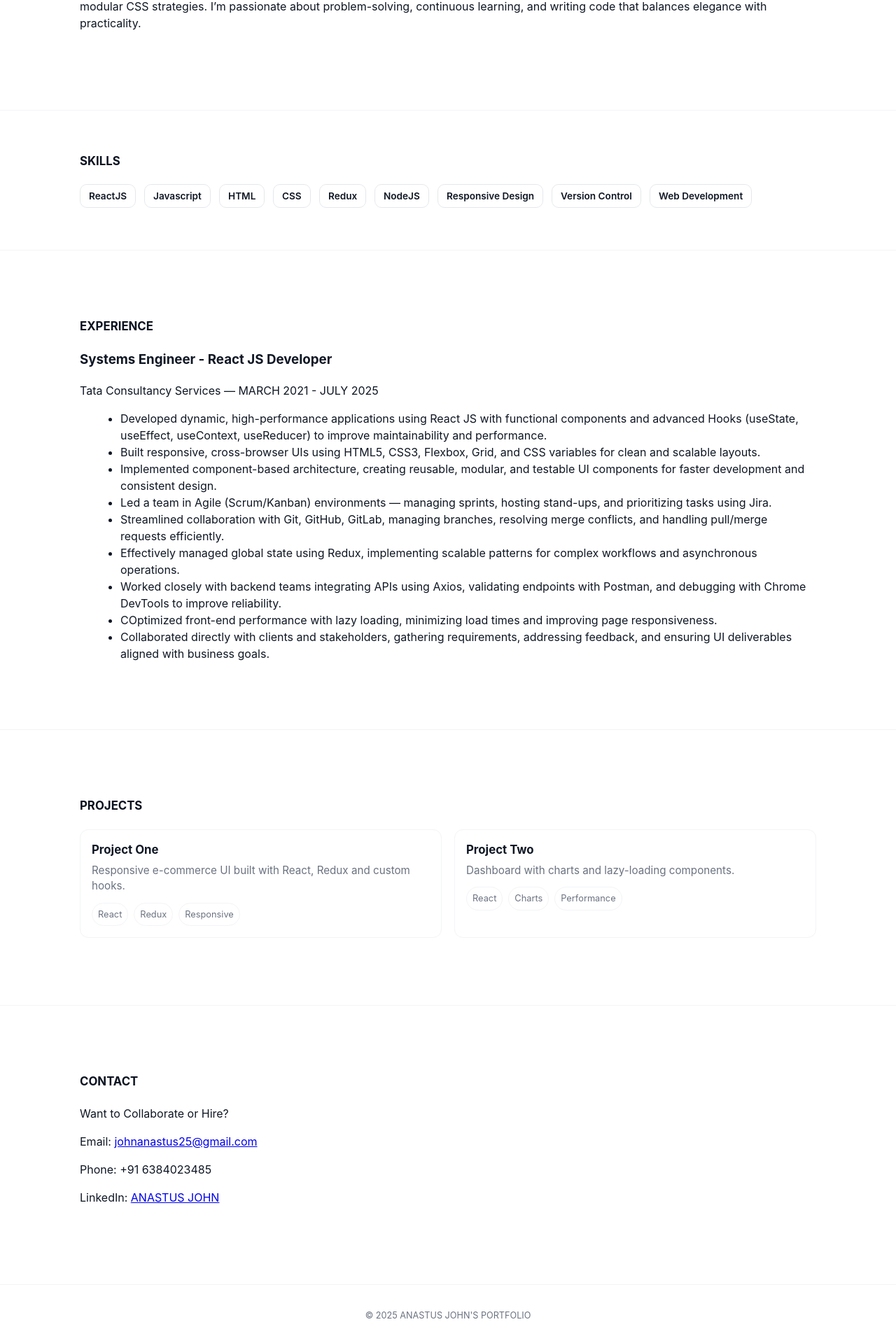
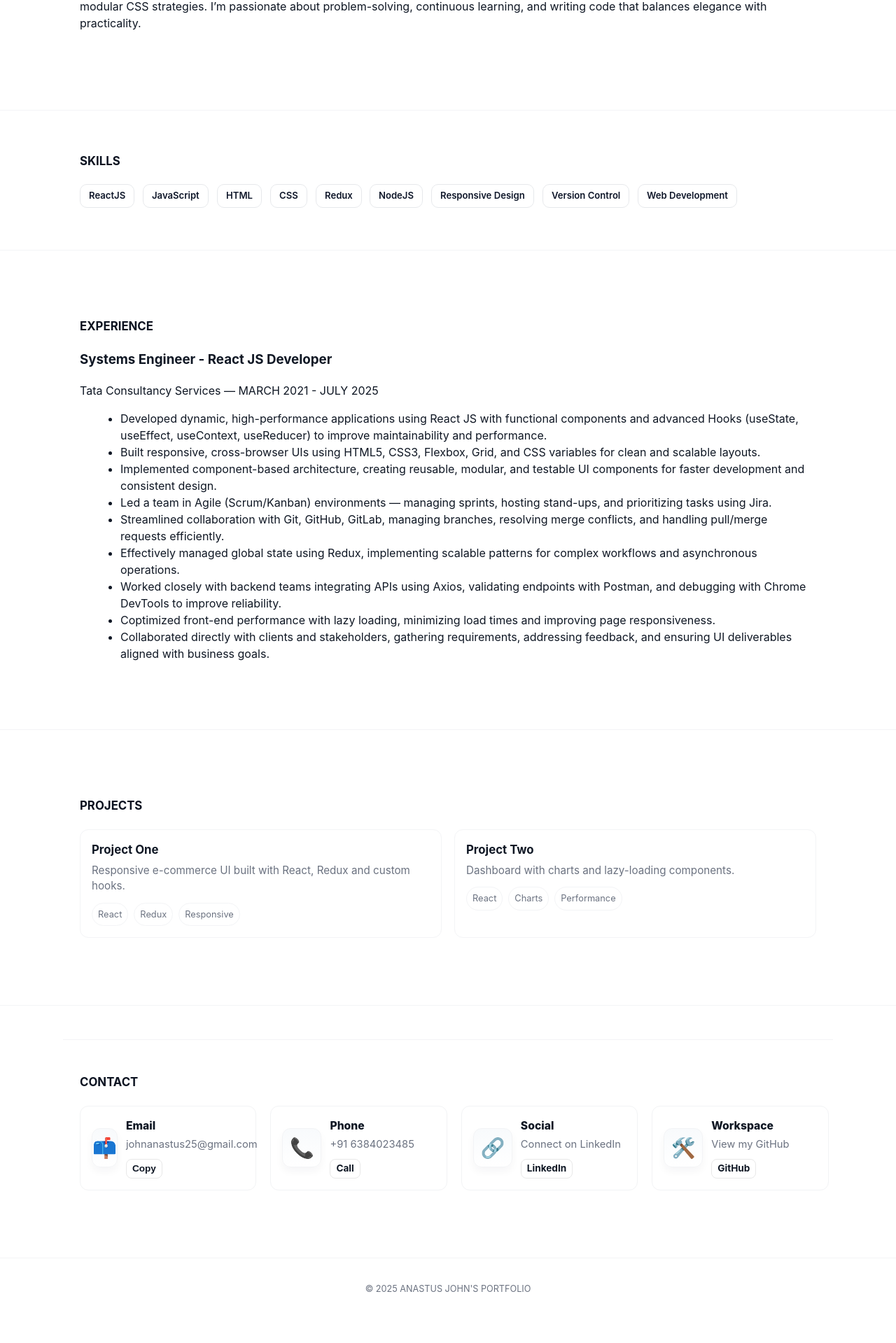
Before and after one commit to Anastus/Portfolio-2025, a React (Create React App) app: page / in a window 1280 px wide. Shown: the part 636-2555 px from the top of the page at 70% size. After the commit the page ends 2521 px from the top, so only its background shows below. Built offline with nearby package versions, Linux system fonts and the light colour scheme.

Commit message:
Added New Contact Layout

```diff
--- a/src/components/Contact.js
+++ b/src/components/Contact.js
@@ -1,14 +1,139 @@
-import React from "react";
+// src/components/Contact.js
+import React, { useState } from "react";
+import { motion } from "framer-motion";
 
-export default function Contact(){
+/**
+ * Animated Contact section with:
+ * - animated contact cards
+ * - small contact form that opens mailto
+ * - copy-to-clipboard for email with toast
+ * - resume view & download buttons
+ *
+ * Make sure the resume PDF is in public/: /Anastus John A Resume 2025.pdf
+ * You also have the uploaded local file at: /mnt/data/Anastus John A Resume 2025.pdf
+ */
+
+
+export default function Contact() {
+  const [toast, setToast] = useState(null);
+  const [form, setForm] = useState({ name: "", email: "", message: "" });
+
+  const showToast = (text) => {
+    setToast(text);
+    setTimeout(() => setToast(null), 2200);
+  };
+
+  const copyEmail = async () => {
+    try {
+      await navigator.clipboard.writeText("johnanastus25@gmail.com");
+      showToast("Email copied ✅");
+    } catch (e) {
+      showToast("Copy failed — use the email link");
+    }
+  };
+
+  const onSubmit = (e) => {
+    e.preventDefault();
+    // open mail client with subject and body
+    const subject = encodeURIComponent(`Hello from ${form.name || "Portfolio Visitor"}`);
+    const body = encodeURIComponent(`${form.message}\n\n— ${form.name}\n${form.email || ""}`);
+    window.location.href = `mailto:johnanastus25@gmail.com?subject=${subject}&body=${body}`;
+  };
+
   return (
-    <section id="contact" className="section container">
-      <h2 className="section-title">CONTACT</h2>
-          <p>Want to Collaborate or Hire?
-              <p>Email: <a href="mailto:johnanastus25@gmail.com">johnanastus25@gmail.com</a></p>
-          </p>
-          <p>Phone: +91 6384023485</p>
-          <p>LinkedIn:  <a href="https://www.linkedin.com/in/anastusjohn25"> ANASTUS JOHN </a></p>
+    <section id="contact" className="section container section-separated">
+      <motion.div
+        initial={{ opacity: 0, y: 8 }}
+        whileInView={{ opacity: 1, y: 0 }}
+        viewport={{ once: true, amount: 0.12 }}
+        transition={{ duration: 0.45, ease: "easeOut" }}
+      >
+        <h2 className="section-title">CONTACT</h2>
+
+        <div className="contact-grid">
+          {/* Left: Contact cards */}
+          <div className="contact-cards">
+            <motion.div
+              className="contact-card"
+              whileHover={{ y: -6, boxShadow: "0 18px 40px rgba(16,24,40,0.08)" }}
+              transition={{ type: "spring", stiffness: 250, damping: 18 }}
+            >
+              <div className="card-emoji">📫</div>
+              <div className="card-body">
+                <div className="card-title">Email</div>
+                <div className="card-desc">johnanastus25@gmail.com</div>
+                <div className="card-actions">
+                  <button className="resume-btn mini" onClick={copyEmail} aria-label="Copy email">Copy</button>
+                </div>
+              </div>
+            </motion.div>
+
+            <motion.div
+              className="contact-card"
+              whileHover={{ y: -6, boxShadow: "0 18px 40px rgba(16,24,40,0.08)" }}
+              transition={{ type: "spring", stiffness: 250, damping: 18 }}
+            >
+              <div className="card-emoji">📞</div>
+              <div className="card-body">
+                <div className="card-title">Phone</div>
+                <div className="card-desc">+91 6384023485</div>
+                <div className="card-actions">
+                  <a className="resume-btn mini" href="tel:+916384023485" >Call</a>
+                </div>
+              </div>
+            </motion.div>
+
+            <motion.div
+              className="contact-card"
+              whileHover={{ y: -6, boxShadow: "0 18px 40px rgba(16,24,40,0.08)" }}
+              transition={{ type: "spring", stiffness: 250, damping: 18, delay: 0.12 }}
+            >
+              <div className="card-emoji">🔗</div>
+              <div className="card-body">
+                <div className="card-title">Social</div>
+                <div className="card-desc">Connect on LinkedIn</div>
+                <div className="card-actions">
+                  <a className="resume-btn mini" href="http://www.linkedin.com/in/anastusjohn25" target="_blank" rel="noreferrer">LinkedIn</a>
+                </div>
+              </div>
+            </motion.div>
+            <motion.div
+              className="contact-card"
+              whileHover={{ y: -6, boxShadow: "0 18px 40px rgba(16,24,40,0.08)" }}
+              transition={{ type: "spring", stiffness: 250, damping: 18, delay: 0.12 }}
+            >
+
+            <div className="card-emoji">🛠️</div>
+            <div className="card-body">
+                <div className="card-title">Workspace</div>
+                <div className="card-desc">View my GitHub</div>
+                <div className="card-actions">
+                <a className="resume-btn mini" href="https://github.com/Anastus" target="_blank" rel="noreferrer">GitHub</a>
+                </div>
+
+               </div>
+            </motion.div>
+          </div>
+
+
+
+          {/* Right: Contact form */}
+
+
+        </div>
+      </motion.div>
+
+      {/* Toast */}
+      {toast && (
+        <motion.div
+          initial={{ opacity: 0, y: 8 }}
+          animate={{ opacity: 1, y: 0 }}
+          exit={{ opacity: 0 }}
+          className="toast"
+        >
+          {toast}
+        </motion.div>
+      )}
     </section>
   );
 }
--- a/src/components/Experience.js
+++ b/src/components/Experience.js
@@ -16,7 +16,7 @@ export default function Experience(){
 <li>Streamlined collaboration with Git, GitHub, GitLab, managing branches, resolving merge conflicts, and handling pull/merge requests efficiently.</li>
 <li>Effectively managed global state using Redux, implementing scalable patterns for complex workflows and asynchronous operations.</li>
 <li>Worked closely with backend teams integrating APIs using Axios, validating endpoints with Postman, and debugging with Chrome DevTools to improve reliability.</li>
-<li>COptimized front-end performance with lazy loading, minimizing load times and improving page responsiveness.</li>
+<li>Coptimized front-end performance with lazy loading, minimizing load times and improving page responsiveness.</li>
 <li>Collaborated directly with clients and stakeholders, gathering requirements, addressing feedback, and ensuring UI deliverables aligned with business goals.</li>
           </ul>
         </div>
--- a/src/components/Skills.js
+++ b/src/components/Skills.js
@@ -1,6 +1,16 @@
 import React from "react";
 
-const skills = ["ReactJS", "Javascript", "HTML", "CSS", "Redux", "NodeJS", "Responsive Design", "Version Control", "Web Development"];
+const skills = [
+  { name: "ReactJS", level: "Advanced — 90%" },
+  { name: "JavaScript", level: "Advanced — 90%" },
+  { name: "HTML", level: "Advanced — 90%" },
+  { name: "CSS", level: "Advanced — 90%" },
+  { name: "Redux", level: "Advanced — 90%" },
+  { name: "NodeJS", level: "Intermediate — 80%" },
+  { name: "Responsive Design", level: "Advanced — 90%" },
+  { name: "Version Control", level: "Intermediate — 80%" },
+  { name: "Web Development", level: "Advanced — 90%" }
+];
 
 export default function Skills() {
   return (
@@ -8,9 +18,13 @@ export default function Skills() {
       <h2 className="section-title">SKILLS</h2>
 
       <div className="skills-grid">
-        {skills.map((skill, i) => (
+        {skills.map((s, i) => (
           <div key={i} className="skill-item">
-            {skill}
+            {s.name}
+
+            <div className="skill-tooltip">
+              {s.level}
+            </div>
           </div>
         ))}
       </div>
--- a/src/styles.css
+++ b/src/styles.css
@@ -475,3 +475,164 @@
  @media (max-width: 980px) {
    .skill-item:hover { transform: translateY(-3px) !important; box-shadow: 0 12px 24px rgba(0,0,0,0.10) !important; }
  }
+
+
+ /* ----- Skill Hover Tooltip ----- */
+
+.skill-item {
+  position: relative;
+  padding: 8px 12px;
+  border-radius: 10px;
+  background: #ffffff;
+  border: 1px solid #e6e8eb;
+  font-weight: 600;
+  font-size: 0.82rem;
+  color: #0f172a;
+  white-space: nowrap;
+  display: flex;
+  justify-content: center;
+  align-items: center;
+  height: 34px;
+  cursor: default;
+}
+
+/* Tooltip hidden by default */
+.skill-tooltip {
+  position: absolute;
+  bottom: 105%;
+  left: 50%;
+  transform: translateX(-50%);
+  padding: 6px 10px;
+  background: #0f172a;
+  color: white;
+  font-size: 0.75rem;
+  font-weight: 600;
+  border-radius: 6px;
+  white-space: nowrap;
+  opacity: 0;
+  pointer-events: none;
+  transition: 0.2s ease;
+  z-index: 2000;
+}
+
+/* Small arrow below tooltip */
+.skill-tooltip::after {
+  content: "";
+  position: absolute;
+  top: 100%;
+  left: 50%;
+  transform: translateX(-50%);
+  border-width: 6px;
+  border-style: solid;
+  border-color: #0f172a transparent transparent transparent;
+}
+
+/* Show on hover */
+.skill-item:hover .skill-tooltip {
+  opacity: 1;
+  transform: translateX(-50%) translateY(-4px);
+}
+
+/* ------------------ Contact: modern animated styles ------------------ */
+
+.contact-grid {
+  display: grid;
+  grid-template-columns: 1fr 420px;
+  gap: 28px;
+  align-items: start;
+}
+
+/* cards column */
+.contact-cards {
+  display: flex;
+  flex-direction: row;      /* horizontal */
+  gap: 20px;                 /* spacing between cards */
+  flex-wrap: nowrap;         /* NO wrapping */
+  width: 100%;
+  justify-content: space-between;
+}
+
+
+/* each card */
+.contact-card {
+  flex: 1;                     /* every card takes equal width */
+  min-width: 240px;            /* prevents squeezing too small */
+  display: flex;
+  gap: 12px;
+  align-items: center;
+  padding: 16px;
+  border-radius: 12px;
+  background: #fff;
+  border: 1px solid #f2f3f5;
+  transition: transform .18s ease, box-shadow .18s ease;
+}
+
+/* emoji sticker */
+.card-emoji {
+  font-size: 28px;
+  width: 56px;
+  height: 56px;
+  display:flex;
+  align-items:center;
+  justify-content:center;
+  border-radius: 12px;
+  background: linear-gradient(180deg, #f8fafc 0%, #ffffff 100%);
+  border: 1px solid #f3f4f6;
+  box-shadow: 0 6px 12px rgba(16,24,40,0.04);
+}
+
+/* card body */
+.card-body { flex:1 }
+.card-title { font-weight:800; font-size:0.98rem; margin-bottom:4px; }
+.card-desc { color:var(--muted); font-size:0.92rem; margin-bottom:10px; }
+.card-actions { display:flex; gap:8px; align-items:center; flex-wrap:wrap; }
+.small-note { margin-top:8px; color:var(--muted); font-size:0.8rem; }
+
+/* form column */
+.contact-form-wrap { align-self:start; }
+.contact-form {
+  background:#fff;
+  border:1px solid #f3f4f6;
+  padding:14px;
+  border-radius:12px;
+}
+.form-row { display:flex; gap:8px; margin-bottom:10px; }
+.input, .textarea {
+  width:100%;
+  padding:10px 12px;
+  border-radius:8px;
+  border:1px solid #e6e8eb;
+  background:#fff;
+  font-size:0.95rem;
+  outline:none;
+}
+.textarea { min-height:110px; resize:vertical; }
+
+.form-actions { display:flex; gap:10px; margin-top:10px; align-items:center; }
+.helper-line { margin-top:12px; color:var(--muted); font-size:0.9rem; }
+
+/* buttons (mini + primary) */
+.resume-btn.mini { padding:6px 8px; border-radius:8px; border:1px solid #e8e8e8; background:transparent; text-decoration:none; color:var(--accent); font-weight:700; font-size:0.85rem; }
+.btn-primary { padding:10px 14px; border-radius:10px; background:#0f1724; color:#fff; border:none; cursor:pointer; font-weight:700; }
+.btn-ghost { padding:8px 12px; border-radius:10px; border:1px solid #e8e8e8; background:transparent; cursor:pointer; }
+
+/* toast */
+.toast {
+  position: fixed;
+  right: 20px;
+  bottom: 24px;
+  background: #0f1724;
+  color:#fff;
+  padding:10px 14px;
+  border-radius:8px;
+  box-shadow: 0 14px 40px rgba(15,23,36,0.12);
+  font-weight:700;
+  z-index:99999;
+}
+
+/* responsive */
+@media (max-width:980px) {
+  .contact-grid { grid-template-columns: 1fr; }
+  .contact-form-wrap { order: 2; }
+  .contact-cards { order: 1; }
+}
```
